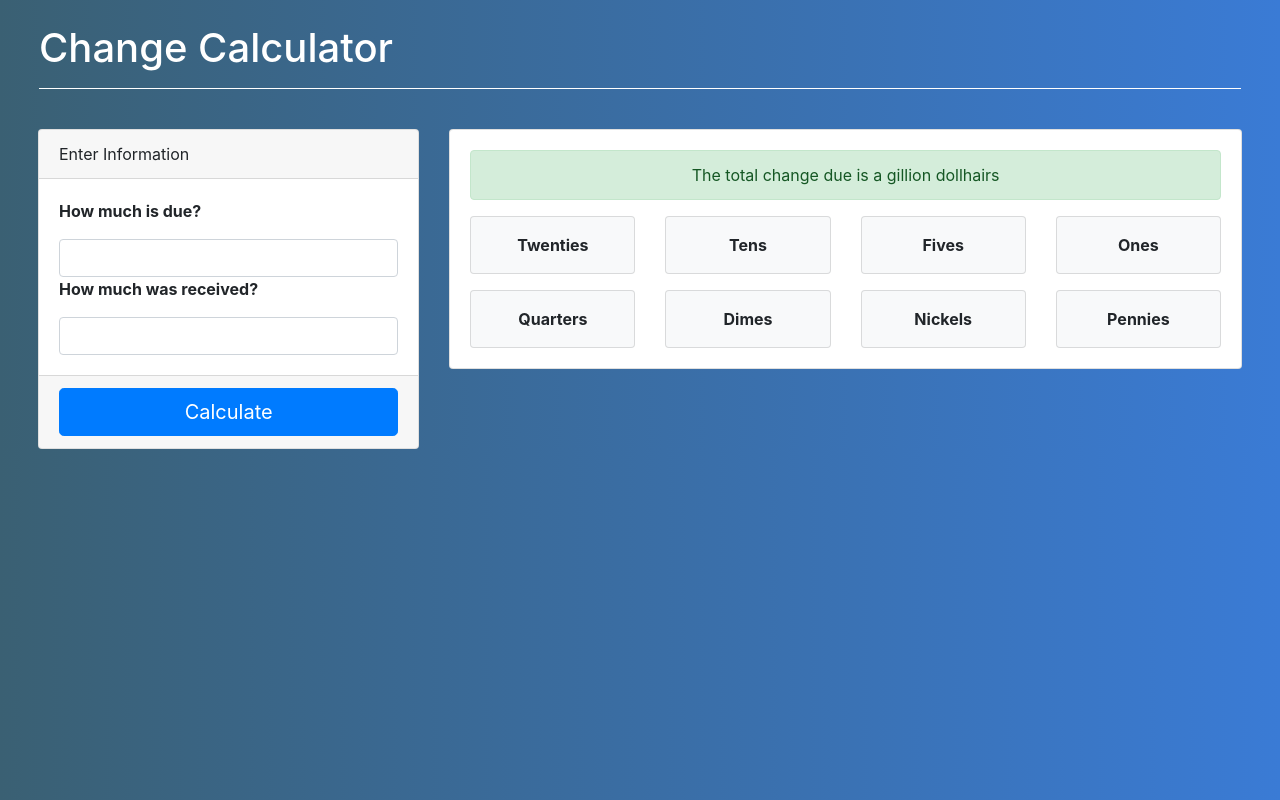
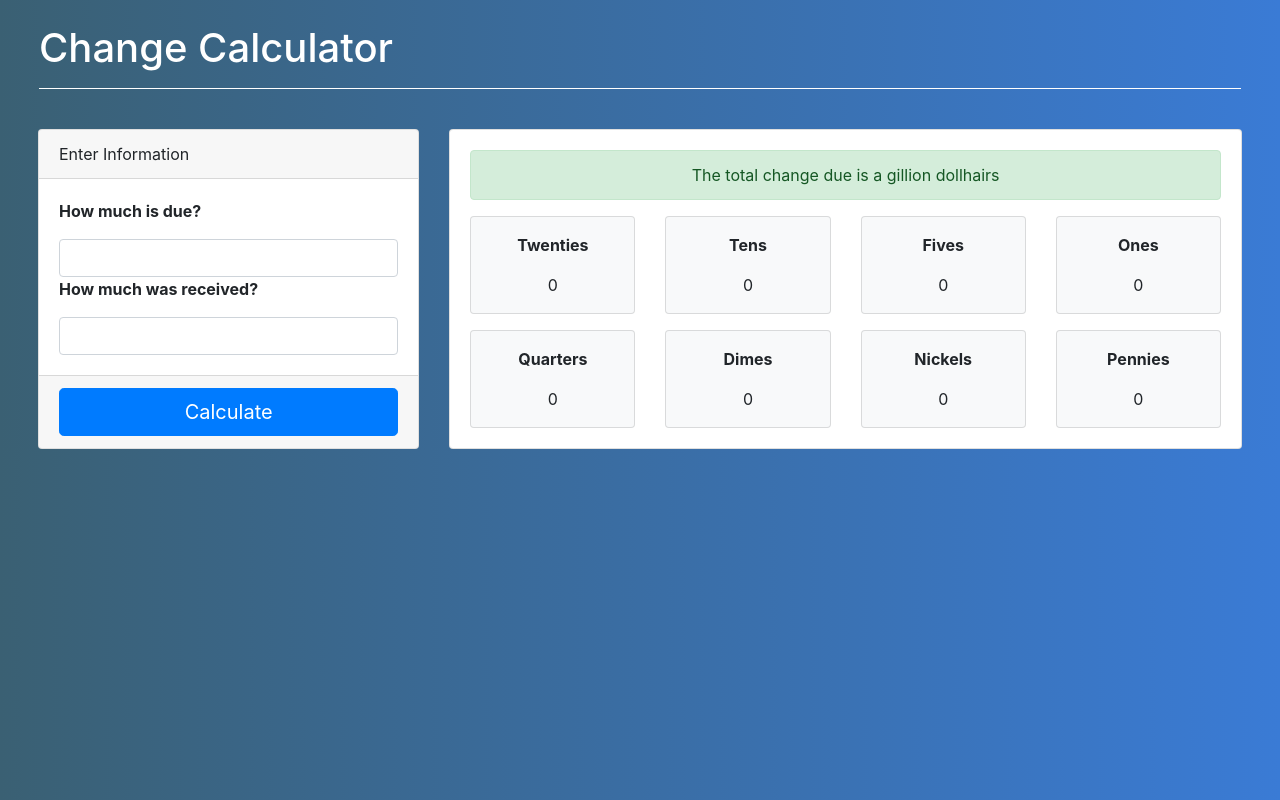
Before and after one commit to DRodriguez88/startnow-react100-change-calculator, a React app: page / in a window 1280 px wide. Built offline with nearby package versions, Linux system fonts and the light colour scheme.

Commit message:
2nd card done

```diff
--- a/src/app.jsx
+++ b/src/app.jsx
@@ -39,45 +39,53 @@ class App extends Component {
                 </div>
                 <div id="dollarsRow" className="row mb-3">
                   <div className="col-3">
-                    <div id="twenties" className="card bg-light text-center w-100">
+                    <div className="card bg-light text-center">
                       <p className="mt-3 font-weight-bold">Twenties</p>
+                      <p id="twenties">0</p>
                     </div>
                   </div>
                   <div className="col-3">
-                    <div id="tens" className="card bg-light text-center">
+                    <div className="card bg-light text-center">
                       <p className="mt-3 font-weight-bold">Tens</p>
+                      <p id="tens">0</p>
                     </div>
                   </div>
                   <div className="col-3">
-                    <div id="fives" className="card bg-light text-center">
+                    <div className="card bg-light text-center">
                       <p className="mt-3 font-weight-bold">Fives</p>
+                      <p id="fives">0</p>
                     </div>
                   </div>
                   <div className="col-3">
-                    <div id="ones" className="card bg-light text-center">
+                    <div className="card bg-light text-center">
                       <p className="mt-3 font-weight-bold">Ones</p>
+                      <p id="ones">0</p>
                     </div>
                   </div>
                 </div>
                 <div id="coinsRow" className="row">
                   <div className="col-3">
-                    <div id="quarters" className="card bg-light text-center w-100">
+                    <div className="card bg-light text-center w-100">
                       <p className="mt-3 font-weight-bold">Quarters</p>
+                      <p id="quarters">0</p>
                     </div>
                   </div>
                   <div className="col-3">
-                    <div id="dimes" className="card bg-light text-center w-100">
+                    <div className="card bg-light text-center w-100">
                       <p className="mt-3 font-weight-bold">Dimes</p>
+                      <p id="dimes">0</p>
                     </div>
                   </div>
                   <div className="col-3">
-                    <div id="nickels" className="card bg-light text-center w-100">
+                    <div className="card bg-light text-center w-100">
                       <p className="mt-3 font-weight-bold">Nickels</p>
+                      <p id="nickels">0</p>
                     </div>
                   </div>
                   <div className="col-3">
-                    <div id="pennies" className="card bg-light text-center w-100">
+                    <div className="card bg-light text-center w-100">
                      <p className="mt-3 font-weight-bold">Pennies</p>
+                     <p id="pennies">0</p>
                     </div>
                   </div>
                 </div>
```
